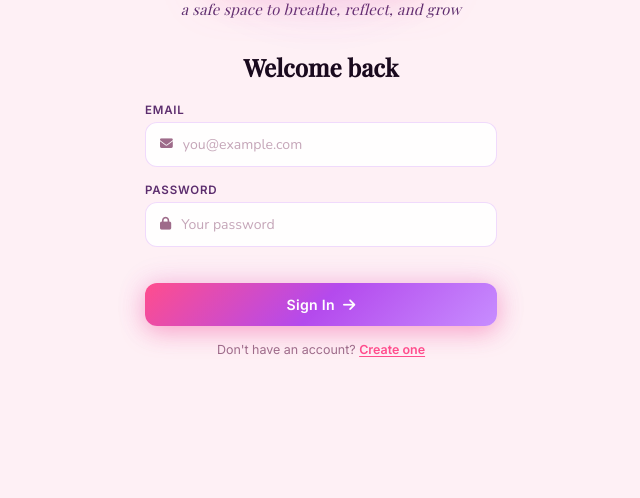
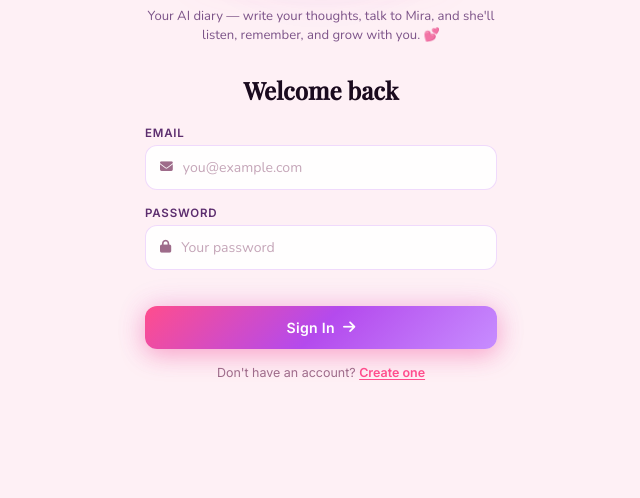
Before and after one commit to onetwo346/mirra, a plain HTML site: page index.html in a window 1280 px wide. Shown: the part 302-800 px from the top of the page, without its empty margins (319-959 px from the left). Drawn offline with nearby package versions, Linux system fonts and the light colour scheme; a web font is replaced by a local one.

Commit message:
Add intro description clarifying Mira is an AI diary

```diff
--- a/index.html
+++ b/index.html
@@ -29,6 +29,7 @@
                 <img src="7DFD653D-7DAA-482A-9768-398D3885CB78.png" alt="Mira logo" class="intro-logo-img">
             </div>
             <p class="intro-subtitle">a safe space to breathe, reflect, and grow</p>
+            <p class="intro-description">Your AI diary — write your thoughts, talk to Mira, and she'll listen, remember, and grow with you. 💕</p>
 
             <!-- Sign In Form -->
             <form class="auth-form" id="signInForm">
--- a/styles.css
+++ b/styles.css
@@ -168,8 +168,18 @@
     font-style: italic;
     color: var(--text-secondary);
     letter-spacing: 0.3px;
-    margin-bottom: 32px;
+    margin-bottom: 10px;
     text-align: center;
+}
+
+.intro-description {
+    font-family: var(--font-primary);
+    font-size: 0.82rem;
+    color: var(--text-secondary);
+    text-align: center;
+    margin-bottom: 28px;
+    opacity: 0.8;
+    line-height: 1.5;
 }
 
 /* Auth Forms */
```
